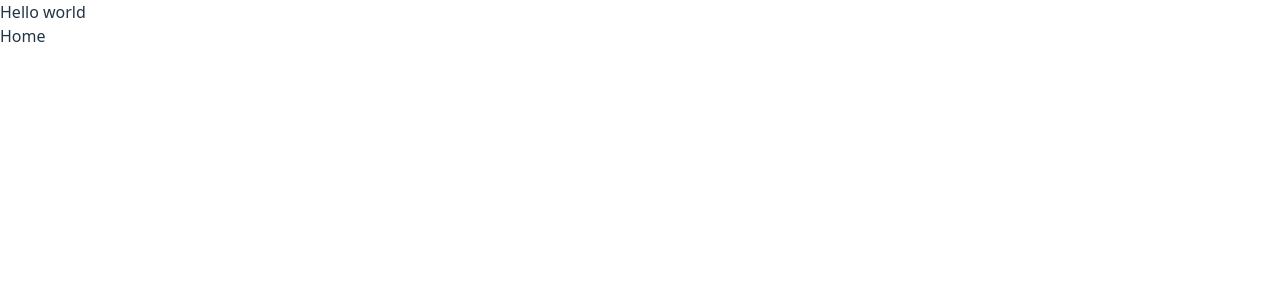
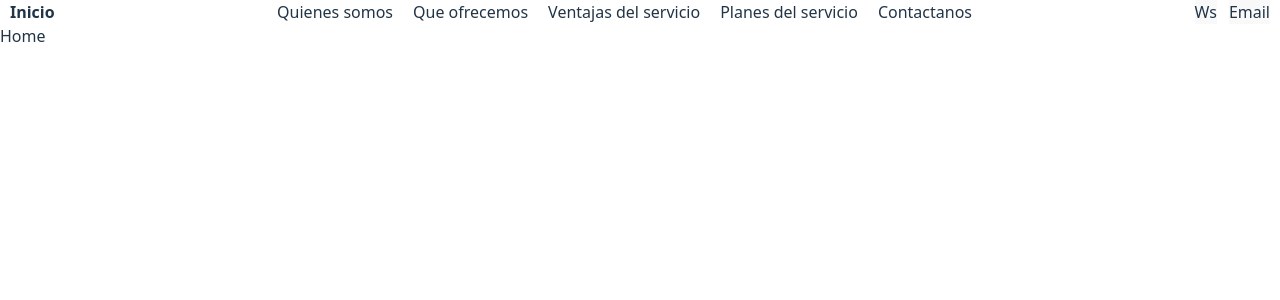
Before and after one commit to yhonder710/web-servicios, a React (Vite) app: page / in a window 1280 px wide. Shown: the top 300 px of the page. Built offline with nearby package versions, Linux system fonts and the light colour scheme.

Commit message:
feat: nav maquetado

```diff
--- a/package.json
+++ b/package.json
@@ -13,6 +13,7 @@
     "@tailwindcss/vite": "^4.1.10",
     "react": "^19.1.0",
     "react-dom": "^19.1.0",
+    "react-icons": "^5.5.0",
     "react-router-dom": "^7.6.2",
     "tailwindcss": "^4.1.10"
   },
--- a/src/components/organismos/Naybar.tsx
+++ b/src/components/organismos/Naybar.tsx
@@ -1,7 +1,28 @@
 export function Naybar() {
   return (
-    <>
-      <h1>Hello world</h1>
-    </>
+    <nav className="flex justify-between items-center px-2.5">
+      <strong>Inicio</strong>
+      <ul className="flex gap-5">
+        {
+          link.map(link => (
+            <li key={link.name}>
+              <a href={link.to}>{link.name}</a>
+            </li>
+          ))
+        }
+      </ul>
+      <div className="flex gap-3">
+        <button>Ws</button>
+        <button>Email</button>
+      </div>
+    </nav>
   )
 }
+
+const link = [
+  { name: "Quienes somos", to: "quienes-somos", },
+  { name: "Que ofrecemos", to: "que-ofrecemos", },
+  { name: "Ventajas del servicio", to: "ventaja-del-servicion", },
+  { name: "Planes del servicio", to: "planes-del-servicio", },
+  { name: "Contactanos", to: "contactanos", }
+]
```
Also changed, not shown: 1 other file (tests, documents, lock files or other folders).
